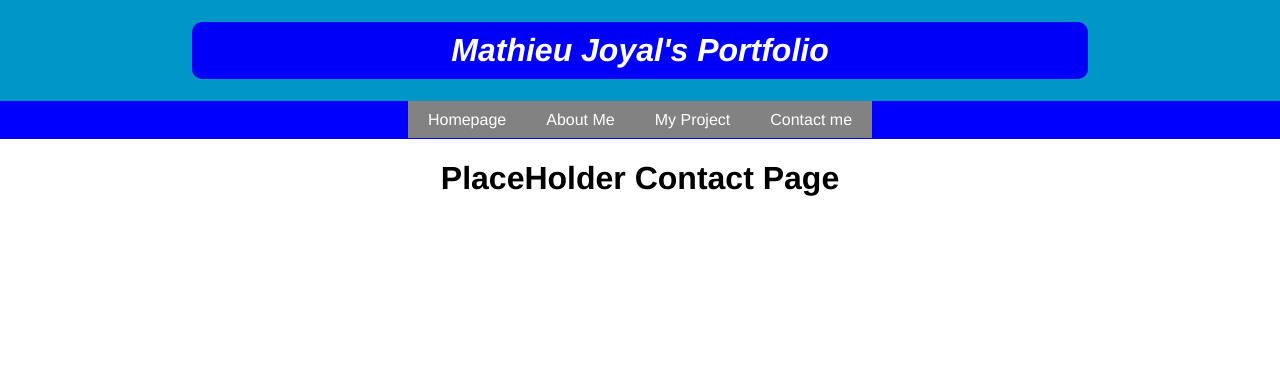
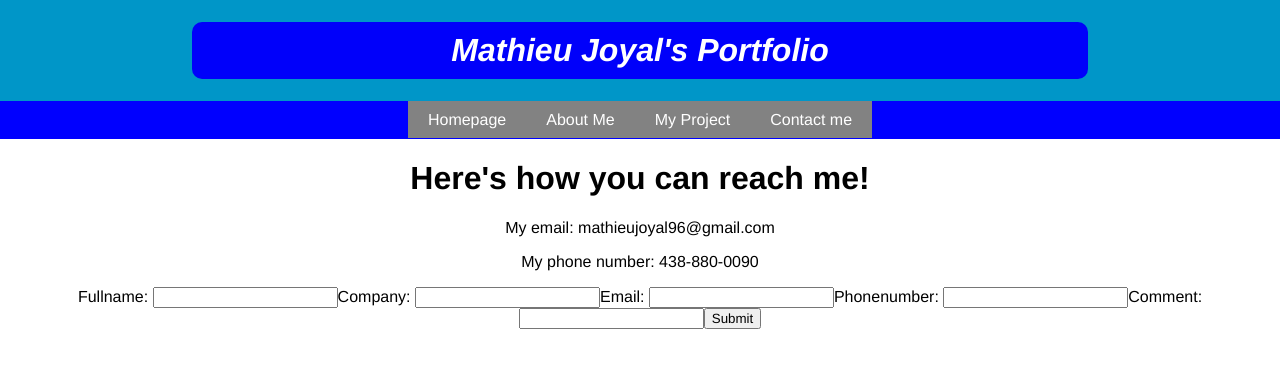
Before and after one commit to mathieujoyal/Portfolio-Project, a React (Create React App) app: page /Contactpage in a window 1280 px wide. Shown: the top 368 px of the page. Built offline with nearby package versions, Linux system fonts and the light colour scheme; the HTML template or start-up script is replaced by a standard one.

Commit message:
Made the form (kinda)

```diff
--- a/src/Contactpage.js
+++ b/src/Contactpage.js
@@ -1,11 +1,40 @@
-import {Link} from "react-router-dom"
+import { useState } from "react";
 import styled from "styled-components"
-import GlobalStyles from "./GlobalStyle"
 
 const Contactpage = () => {
+
+    const [fullName, setFullName] = useState("");
+    const [companyName, setCompanyName] = useState("");
+    const [email, setEmail] = useState("");
+    const [phoneNumber, setPhoneNumber] = useState("");
+
+    const handleSubmit = (e) => {
+        e.preventDefault();
+
+        const contactInfo = {
+            fullName,
+            companyName,
+            email,
+            phoneNumber
+        }
+    }
+
     return(
         <Wholepage>
-            <h1>PlaceHolder Contact Page</h1>
+            <H1>Here's how you can reach me!</H1>
+
+            <Para>My email: mathieujoyal96@gmail.com</Para>
+            <Para>My phone number: 438-880-0090</Para>
+
+            <Form onSubmit={handleSubmit}>
+            <Label>Fullname: <Input></Input></Label>
+            <Label>Company: <Input></Input></Label>
+            <Label>Email: <Input></Input></Label>
+            <Label>Phonenumber: <Input></Input></Label>
+            <Label className="commentsection">Comment: <Input></Input></Label>
+            <Button type="submit">Submit</Button>
+            </Form>
+
         </Wholepage>
     )
 }
@@ -18,10 +47,6 @@ const H1 = styled.h1`
 
 `
 
-const H2 = styled.h2`
-
-`
-
 const Para = styled.p`
 
 `
@@ -30,5 +55,24 @@ const Span = styled.span`
 
 `
 
+const Form = styled.form`
+
+`
+
+const Label = styled.label`
+
+`
+
+const Input = styled.input`
+
+&.commentsection{
+
+}
+`
+
+
+const Button = styled.button`
+
+`
 
 export default Contactpage
```
